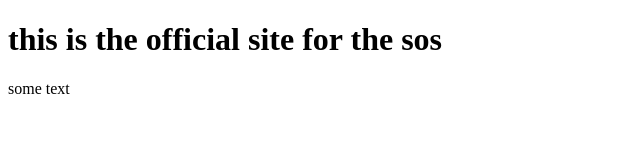
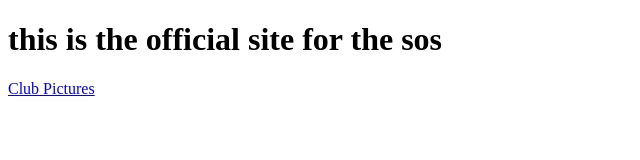
Before and after one commit to green-snow/sos, a plain HTML site: page index.html in a window 1280 px wide. Shown: the whole page, without its empty margins (0-640 px from the left). Drawn offline with Linux system fonts and the light colour scheme.

Commit message:
added a link

```diff
--- a/index.html
+++ b/index.html
@@ -5,6 +5,6 @@
 </head>
 <body>
   <h1>this is the official site for the sos </h1>
-  some text
+  <a href="pictures.html">Club Pictures</a>
 </body>
 </html>
```
